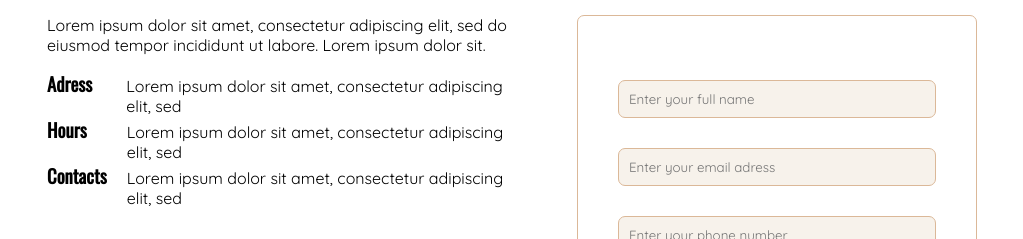
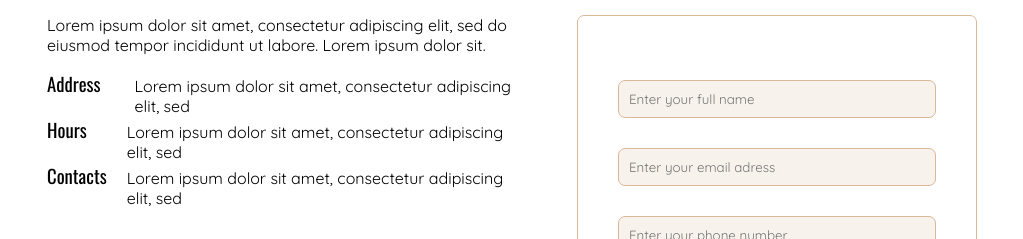
Before and after one commit to 4rrichard/psychology-website, a React (Create React App) app in the folder psychology-website/: page / in a window 1280 px wide. Shown: the part 3814-4053 px from the top of the page, without its empty margins (128-1151 px from the left). Built offline with nearby package versions, Linux system fonts and the light colour scheme.

Commit message:
Contacts adjust

```diff
--- a/psychology-website/src/components/ContactMe.css
+++ b/psychology-website/src/components/ContactMe.css
@@ -36,6 +36,7 @@
 .contacts .contacts-container .contacts--info .contacts--hours-subtitle,
 .contacts .contacts-container .contacts--info .contacts--contact-subtitle {
   font-family: "Oswald", sans-serif;
+  font-weight: 400;
 }
 .contacts .contacts-container .contacts--info .contacts--adress-pharagraph,
 .contacts .contacts-container .contacts--info .contacts--hours-pharagraph,
--- a/psychology-website/src/components/ContactMe.jsx
+++ b/psychology-website/src/components/ContactMe.jsx
@@ -12,7 +12,7 @@ function ContactMe() {
             eiusmod tempor incididunt ut labore. Lorem ipsum dolor sit.
           </p>
           <div className="contacts--adress">
-            <h3 className="contacts--adress-subtitle">Adress</h3>
+            <h3 className="contacts--adress-subtitle">Address</h3>
             <p className="contacts--adress-pharagraph">
               Lorem ipsum dolor sit amet, consectetur adipiscing elit, sed
             </p>
--- a/psychology-website/src/components/ContactMe.scss
+++ b/psychology-website/src/components/ContactMe.scss
@@ -37,6 +37,7 @@
       .contacts--hours-subtitle,
       .contacts--contact-subtitle {
         font-family: "Oswald", sans-serif;
+        font-weight: 400;
       }
       .contacts--adress-pharagraph,
       .contacts--hours-pharagraph,
```
Also changed, not shown: 1 other file (tests, documents, lock files or other folders).
